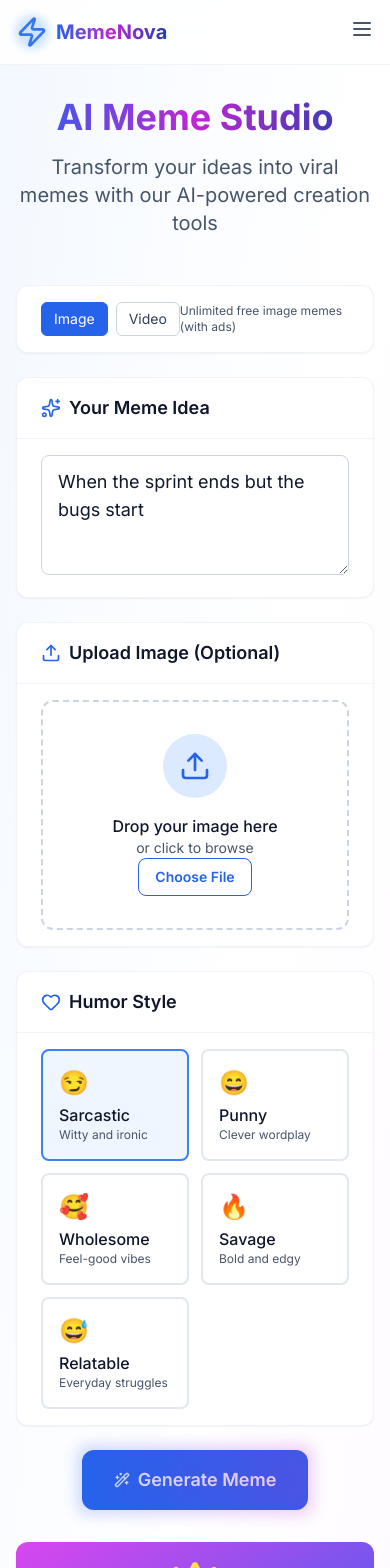
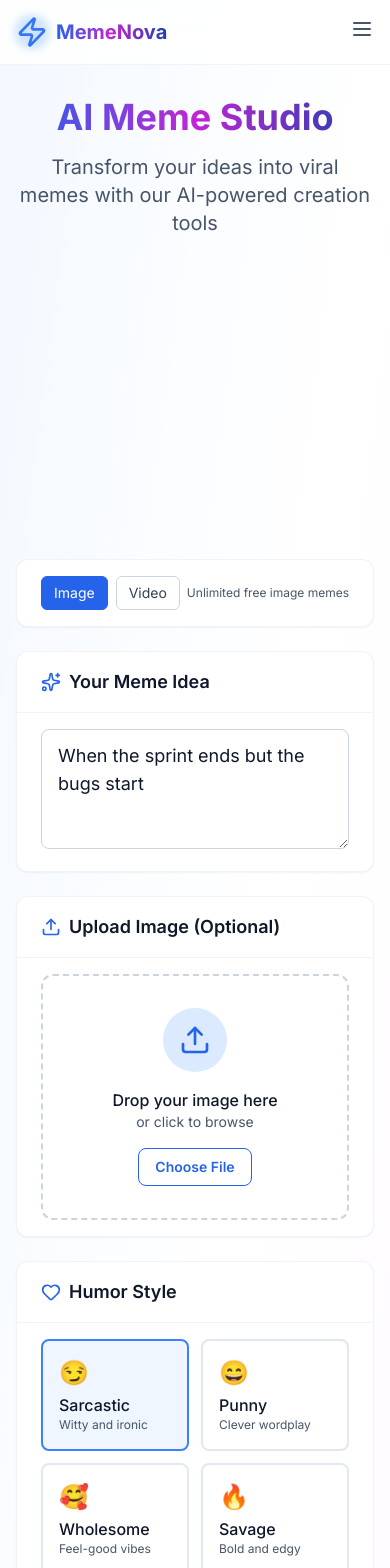
Before and after one commit to Nunisabivek/memenova, a Next.js app in the folder frontend/: page /studio in a window 390 px wide. Shown: the top 1568 px of the page. Built offline with nearby package versions, Linux system fonts and the light colour scheme.

Commit message:
fix(studio): make file picker clickable with ref; add top banner ad; keep ads visible on mobile

```diff
--- a/frontend/app/studio/page.tsx
+++ b/frontend/app/studio/page.tsx
@@ -1,5 +1,5 @@
 "use client"
-import { useState } from 'react'
+import { useRef, useState } from 'react'
 import axios from 'axios'
 import { motion, AnimatePresence } from 'framer-motion'
 import {
@@ -35,6 +35,7 @@ export default function StudioPage() {
   const [file, setFile] = useState<File | null>(null)
   const [imageUrl, setImageUrl] = useState<string | null>(null)
   const [dragOver, setDragOver] = useState(false)
+  const fileInputRef = useRef<HTMLInputElement | null>(null)
 
   const humorStyles = [
     { value: 'sarcastic', label: 'Sarcastic', emoji: '😏', description: 'Witty and ironic' },
@@ -123,6 +124,16 @@ export default function StudioPage() {
             Transform your ideas into viral memes with our AI-powered creation tools
           </p>
         </motion.div>
+        {/* Top banner ad for visibility on all devices */}
+        <div className="mb-6 flex justify-center">
+          <AdsterraBanner
+            type="iframe"
+            keyId="de0016110e51c18b0e34285a15e64a70"
+            scriptSrc="//www.highperformanceformat.com/de0016110e51c18b0e34285a15e64a70/invoke.js"
+            width={300}
+            height={250}
+          />
+        </div>
 
         <div className="grid grid-cols-1 lg:grid-cols-3 gap-8">
           {/* Main Creation Area */}
@@ -142,7 +153,7 @@ export default function StudioPage() {
                     >Video</button>
                   </div>
                   <div className="text-xs text-secondary-600">
-                    {type==='video' ? `Free: ${Math.max(0, 3 - videoCount)} of 3 left · Output: 720p preview` : 'Unlimited free image memes (with ads)'}
+                    {type==='video' ? `Free: ${Math.max(0, 3 - videoCount)} of 3 left · Output: 720p preview` : 'Unlimited free image memes'}
                   </div>
                 </CardContent>
               </Card>
@@ -222,17 +233,16 @@ export default function StudioPage() {
                           <p className="text-sm text-secondary-600">or click to browse</p>
           </div>
                         <input
+                          ref={fileInputRef}
                           type="file"
                           accept="image/*"
                           onChange={(e) => setFile(e.target.files?.[0] || null)}
                           className="hidden"
                           id="file-upload"
                         />
-                        <label htmlFor="file-upload">
-                          <Button variant="outline" size="sm" className="cursor-pointer">
-                            Choose File
-                          </Button>
-                        </label>
+                        <Button variant="outline" size="sm" className="cursor-pointer" onClick={() => fileInputRef.current?.click()}>
+                          Choose File
+                        </Button>
             </div>
           )}
         </div>
```
